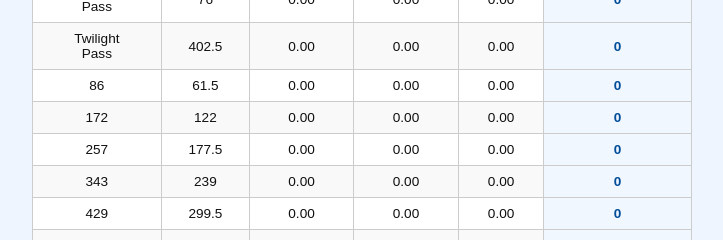
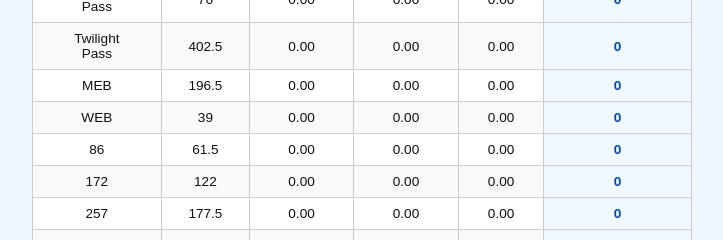
Before and after one commit to didimike123-ship-it/Mlbb-diamond-Price-calculator, a plain HTML site: page index.html in a window 1280 px wide. Shown: the part 315-555 px from the top of the page, 278-1001 px from the left. Drawn offline with Linux system fonts and the light colour scheme.

Commit message:
Update index.html

```diff
--- a/index.html
+++ b/index.html
@@ -182,6 +182,8 @@
     const normalPlans = [
       { plan: "Weekly<br>Pass", coin: 76 },
       { plan: "Twilight<br>Pass", coin: 402.5 },
+      { plan: "MEB", coin: 196.5 },
+      { plan: "WEB", coin: 39 },
       { plan: "86", coin: 61.5 },
       { plan: "172", coin: 122 },
       { plan: "257", coin: 177.5 },
```
